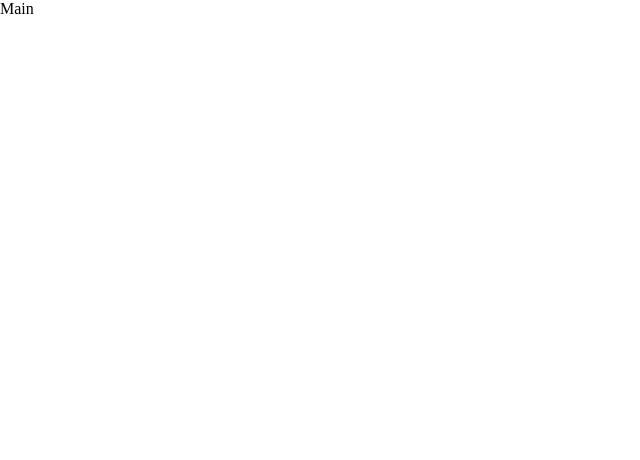
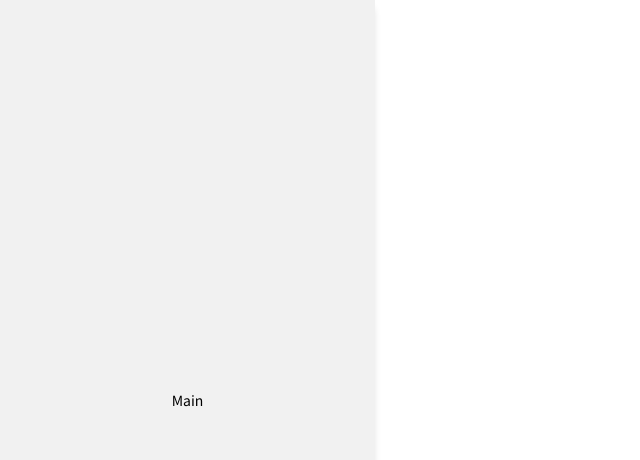
Before and after one commit to py4ine/LBS_1team, a React (Vite) app in the folder front/: page / in a window 1280 px wide. Shown: the top 460 px of the page, without its empty margins (0-640 px from the left). Built offline with nearby package versions, Linux system fonts and the light colour scheme.

Commit message:
기초 세팅중

```diff
--- a/front/src/assets/css/index.css
+++ b/front/src/assets/css/index.css
@@ -9,11 +9,135 @@
 @import "./main.css";
 @import "./menu.css";
 
-/* colors */
-:root {
-  --orange-color: #fe8f1c;
-  --black-color: #141e28;
-  --yellow-color: #cedc00;
+@import url("https://fonts.googleapis.com/css2?family=Noto+Sans+KR:wght@100..900&display=swap");
+@font-face {
+  font-family: "gmarketSansTTF";
+  font-weight: 700;
+  src: url(../fonts/GmarketSansTTFBold.ttf) format("truetype");
+}
+@font-face {
+  font-family: "gmarketSansTTF";
+  font-weight: 400;
+  src: url(../fonts/GmarketSansTTFMedium.ttf) format("truetype");
+}
+html {
+  font-size: 14px;
+  --mainColor: #cedc00;
+  --textColor: #141e28;
+  --bgColor: #ffffff;
+  font-family: "Noto Sans KR", sans-serif;
+  font-style: normal;
+  -webkit-text-size-adjust: none;
+}
+.txtB {
+  font-weight: 700;
+}
+.txtR {
+  font-weight: 400;
+}
+* {
+  margin: 0;
+  padding: 0;
+  box-sizing: border-box;
+}
+*,
+*::after,
+*::before {
+  box-sizing: border-box;
+}
+
+img,
+video,
+iframe {
+  border: none;
+  max-width: 100%;
+}
+
+a {
+  text-decoration: none;
+  color: inherit;
+  display: inline-block;
+}
+
+ul {
+  list-style: none;
+}
+
+span {
+  display: inline-block;
+}
+
+i {
+  font-style: normal;
+  display: inline-block;
+}
+
+h1,
+h2,
+h3,
+h4,
+h5,
+h6 {
+  font-size: 14px;
+  font-weight: 400;
+}
+
+.blind {
+  position: absolute;
+  width: 1px;
+  height: 1px;
+  margin: -1px;
+  overflow: hidden;
+  clip: rect(0 0 0 0);
+}
+
+/* form태그 초기화 */
+button,
+input,
+optgroup,
+select,
+textarea,
+fieldset {
+  font-family: inherit; /* 1 */
+  font-size: 100%; /* 1 */
+  line-height: 1.15; /* 1 */
+  margin: 0; /* 2 */
+  border: 0;
+  outline: 0;
+  background: transparent;
+  vertical-align: middle;
+  border-radius: 0;
+}
+
+button,
+input {
+  overflow: visible;
+}
+
+button,
+select {
+  text-transform: none;
+}
+
+button {
+  color: inherit;
+}
+
+legend {
+  box-sizing: border-box; /* 1 */
+  color: inherit; /* 2 */
+  display: table; /* 1 */
+  max-width: 100%; /* 1 */
+  padding: 0; /* 3 */
+  white-space: normal; /* 1 */
+}
+
+textarea {
+  overflow: auto;
+}
+
+progress {
+  vertical-align: baseline;
 }
 
 * {
@@ -22,13 +146,22 @@
   box-sizing: border-box;
 }
 
-ul,
-li {
-  list-style: none;
+/* 전체 화면 */
+body {
+  margin: 0;
+  background-color: #f1f1f1; /* 화면 바깥 배경색 */
+  display: flex;
+  justify-content: center; /* 가로 중앙 정렬 */
+  align-items: center; /* 세로 중앙 정렬 (선택 사항) */
+  height: 100vh; /* 높이 설정 */
 }
 
-a,
-a:link {
-  color: none;
-  text-decoration: none;
+:root {
+  width: 100%;
+  max-width: 375px; /* 모바일 화면 기준*/
+  min-height: 100vh; /* 화면 전체 높이 */
+  background-color: white; /* 앱 화면 배경색 */
+  box-shadow: 0 4px 6px rgba(0, 0, 0, 0.1); /* 살짝 그림자 추가 (선택 사항) */
+  overflow: hidden; /* 내부 요소가 넘치지 않도록 */
+  border-radius: 10px; /* 앱처럼 모서리를 둥글게 (선택 사항) */
 }
```
